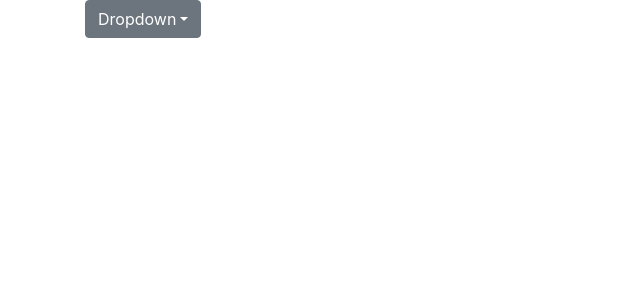
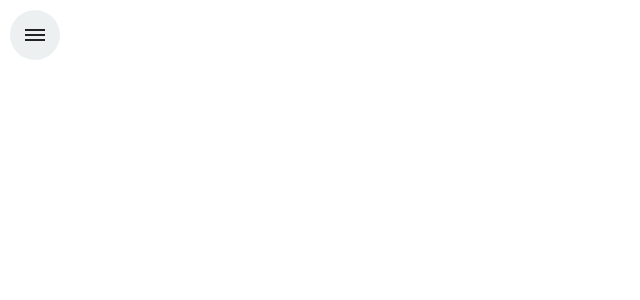
Before and after one commit to varan2030/HealthCareApp, a React (Create React App) app: page / in a window 1280 px wide. Shown: the top 300 px of the page, without its empty margins (0-640 px from the left). Built offline with nearby package versions, Linux system fonts and the light colour scheme.

Commit message:
created menu

```diff
--- a/package.json
+++ b/package.json
@@ -7,7 +7,8 @@
     "body-parser": "^1.18.3",
     "bootstrap": "^4.1.3",
     "react": "^16.6.0",
-    "react-dom": "^16.6.0",
+    "react-router": "^4.3.1",
+    "react-router-dom": "^4.3.1",
     "react-scripts": "2.1.1",
     "reactstrap": "^6.5.0"
   },
--- a/src/App.css
+++ b/src/App.css
@@ -1,32 +1,126 @@
 .App {
-  text-align: center;
+  font-family: sans-serif;
+
 }
 
-.App-logo {
-  animation: App-logo-spin infinite 20s linear;
-  height: 40vmin;
+.wrapper {
+  position: relative;
+  overflow-x: hidden;
 }
 
-.App-header {
-  background-color: #282c34;
-  min-height: 100vh;
+.menu {
+  position: fixed;
+  top: 0;
+  left: 0;
+  width: 30%;
+  height: 100vh;
+  z-index: 999;
   display: flex;
-  flex-direction: column;
+  justify-content: center;
   align-items: center;
-  justify-content: center;
-  font-size: calc(10px + 2vmin);
-  color: white;
+  background-color: #ecf0f1;
+  transition: all 0.5s;
+  transform: translateX(-100%);
 }
 
-.App-link {
-  color: #61dafb;
+.menu_active {
+  transform: translateX(0%);
 }
 
-@keyframes App-logo-spin {
-  from {
-    transform: rotate(0deg);
-  }
-  to {
-    transform: rotate(360deg);
-  }
+.menu-list {
+  display: flex;
+  justify-content: space-around;
+  align-items: center;
+  flex-direction: column;
+  height: 100%;
+  width: 100%;
 }
+
+.menu-list div {
+  text-decoration: none;
+  text-transform: uppercase;
+  font-weight: 900;
+  color: #000;
+}
+
+.content {
+  transition: all 0.5s;
+  position: relative;
+  z-index: 0;
+  padding: 20px;
+}
+
+.content_active {
+  transform: translateX(30%);
+  filter: brightness(0.6) blur(2px);
+}
+
+.btn-wrapper {
+  position: absolute;
+  right: -60px;
+  top: 10px;
+}
+
+.menu-btn {
+  display: block;
+  width: 50px;
+  height: 50px;
+  background-color: #ecf0f1;
+  border-radius: 50%;
+  position: relative;
+  transition: all 0.2s;
+}
+
+.menu-btn:hover {
+  box-shadow: 8px 8px 15px 0px rgba(0,0,0,0.3);
+}
+
+.menu-btn span,
+.menu-btn span::before,
+.menu-btn span::after {
+  position: absolute;
+  top: 50%; margin-top: -1px;
+  left: 50%; margin-left: -10px;
+  width: 20px;
+  height: 2px;
+  background-color: #222;
+}
+.menu-btn span::before,
+.menu-btn span::after {
+  content: '';
+  display: block;
+  transition: 0.2s;
+}
+
+.menu-btn span::before {
+  transform: translateY(-5px);
+}
+
+.menu-btn span::after {
+  transform: translateY(5px);
+}
+
+.menu-btn_active span::before {
+  transform: rotate(-35deg);
+  width: 10px;
+  transform-origin: left bottom;
+}
+
+.menu-btn_active span::after {
+  transform: rotate(35deg);
+  width: 10px;
+  transform-origin: left top;
+}
+
+.main-button {
+  width: 100%;
+  height: 100px;
+  display: flex;
+  justify-content: center;
+  align-items: center;
+  transition: all 0.2s;
+}
+
+.main-button:hover {
+  color: #fff;
+}
--- a/src/App.js
+++ b/src/App.js
@@ -1,36 +1,42 @@
 import React, { Component } from 'react';
-import { Dropdown, DropdownToggle, DropdownMenu, Container, DropdownItem, Row} from 'reactstrap';
+import {Container, Row} from 'reactstrap';
 import API from "./utils/API"
-
+import { BrowserRouter as Router, Route, Link } from "react-router-dom";
+import './App.css'
 
 class App extends Component {
 
   constructor (props) {
     super(props);
+      this.state = {
+      content:[],
+      url: "",
+      condition: false
+    };
 
-    this.toggle = this.toggle.bind(this);
-
-    this.state = {
-      dropdownOpen: false,
-      publications: [{name: "Articles"}, {name:"Blog"}, {name:"Glossary"}, {name:"States"}, {name:"Topics"}],
-      publication: "",
-      content: []
-    };
+    this.handleMenu = this.handleMenu.bind(this);
   }
 
-  toggle() {
-    this.setState(prevState => ({
-      dropdownOpen: !prevState.dropdownOpen
-    }));
-  }
+componentDidMount(){
+  window.onpopstate = this.handlePopState.bind(this);
+  window.onload = this.handlePopState.bind(this);
+}
 
-  uploadContent = con => {
+handlePopState () {
+  let url1 = window.location.pathname.split("/");
+  let url = url1[1];
+  if(url) {
+    this.uploadContent(url)
+  } else {
+    this.setState({content: []})
+  };
+}
 
-   this.setState({publication: con.toLowerCase()});
-
-   API.getContent(con.toLowerCase())
+  uploadContent (url) {
+    API.getContent(url)
    .then(res => this.displayContent(res))
    .catch(err => console.log(err))
+   console.log(url)
   }
 
   displayContent = data => {
@@ -40,46 +46,93 @@ class App extends Component {
     if (data.data.glossary) this.setState({content: data.data.glossary});
     if (data.data.states) this.setState({content: data.data.states});
     if (data.data.topics) this.setState({content: data.data.topics});
-    this.state.content.forEach(function(element){
-      element.excerpt = element.content.substring(0,20);
-    })
-    // console.log(this.state.content)
+    console.log(this.state.content)
   }
 
-  // hello = function(){
+  handleHomePage(){
+    this.setState({content: []});
+  }
 
-  //  console.log(this.state.content)
-  // }
+  handleMenu(){
+    this.setState({
+      condition: !this.state.condition
+    })
+  }
 
   render() {
     return (
       <div className="App">
-       <Container>
-       <Dropdown isOpen={this.state.dropdownOpen} toggle={this.toggle}>
-        <DropdownToggle caret>
-          Dropdown
-        </DropdownToggle>
-        <DropdownMenu>
-         {this.state.publications
-         .map(key =>(
-            <DropdownItem onClick={() => this.uploadContent(key.name)}>{key.name}
-           </DropdownItem>
-         ))
-        }
-       </DropdownMenu>
-      </Dropdown>
-      {this.state.content
+      <Container>
+       <div className="wrapper">
+      <Router>
+     <div>
+        <Menu className={ this.state.condition ? "menu menu_active" : "menu" }>
+          <div className="btn-wrapper">
+            <Button  className={ this.state.condition ? "menu-btn menu-btn_active" : "menu-btn" }
+        toggleClassName={ this.handleMenu }>
+              <span></span>
+            </Button>
+          </div>
+          <nav className="menu-list">
+          <div><Link onClick={() => this.handleHomePage()} to="/">Home</Link></div>
+          <div className="main-button" onClick={() => this.handlePopState()}><Link to="/articles">Articles</Link></div>
+          <div className="main-button" onClick={() => this.handlePopState()}><Link to="/blog">Blog</Link></div>
+          <div className="main-button" onClick={() => this.handlePopState()}><Link to="/glossary">Glossary</Link></div>
+          <div className="main-button" onClick={() => this.handlePopState()}><Link to="/states">States</Link></div>
+          <div className="main-button" onClick={() => this.handlePopState()}><Link to="/topics">Topics</Link></div>
+          </nav>
+        </Menu>
+        <Route path="/:id"/>
+        </div>
+    </Router>
+    <Content className={ this.state.condition ? "content content_active" : "content" }>
+    {this.state.content
       .map(index =>(
-
         <Row>
-        <div lassName="content"  dangerouslySetInnerHTML={{__html: index.excerpt}}></div>
+        <h1 ><a href={'https://www.healthcare.gov'+ index.url}>{index.title}</a></h1>
+        <div className="content"  dangerouslySetInnerHTML={{__html: index.content}}></div>
         <br></br><br></br>
         </Row>
       ))}
+      </Content>
+      </div>
       </Container>
       </div>
     );
   }
 }
 
+class Button extends React.Component {
+  render() {
+    return (
+      <div
+        className={ this.props.className }
+        onClick={ this.props.toggleClassName }
+      >
+        { this.props.children }
+      </div>
+    )
+  }
+}
+
+class Menu extends React.Component {
+  render() {
+    return (
+      <div className={ this.props.className}>
+        { this.props.children }
+      </div>
+    )
+  }
+}
+
+class Content extends React.Component {
+  render() {
+    return (
+      <div className={ this.props.className }>
+        { this.props.children }
+      </div>
+    )
+  }
+}
+
 export default App;
```
Also changed, not shown: 2 other files (tests, documents, lock files or other folders).
